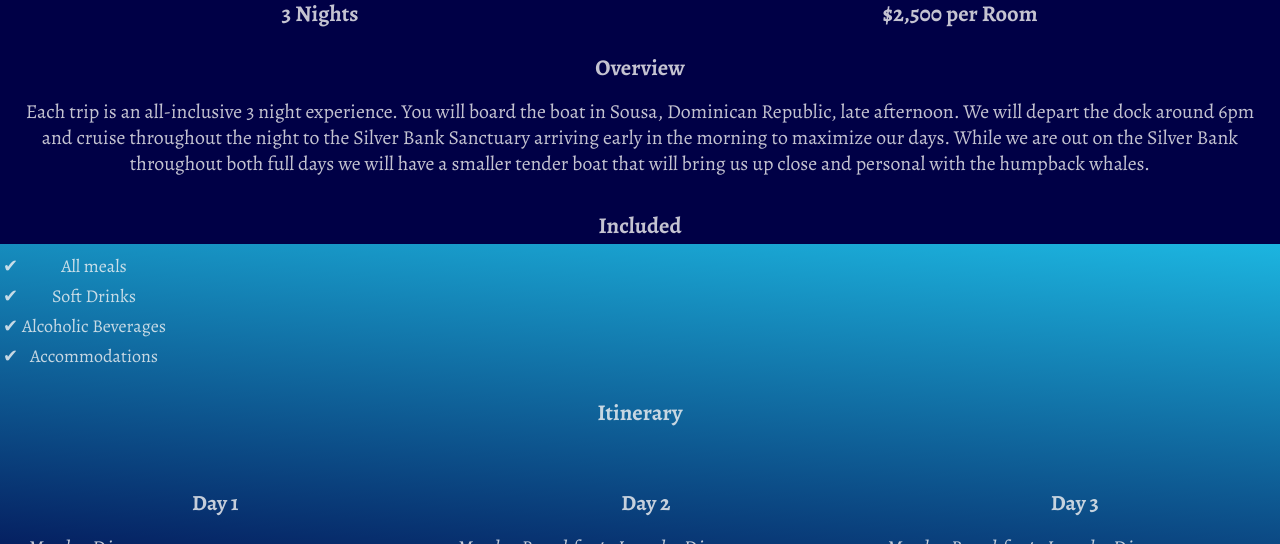
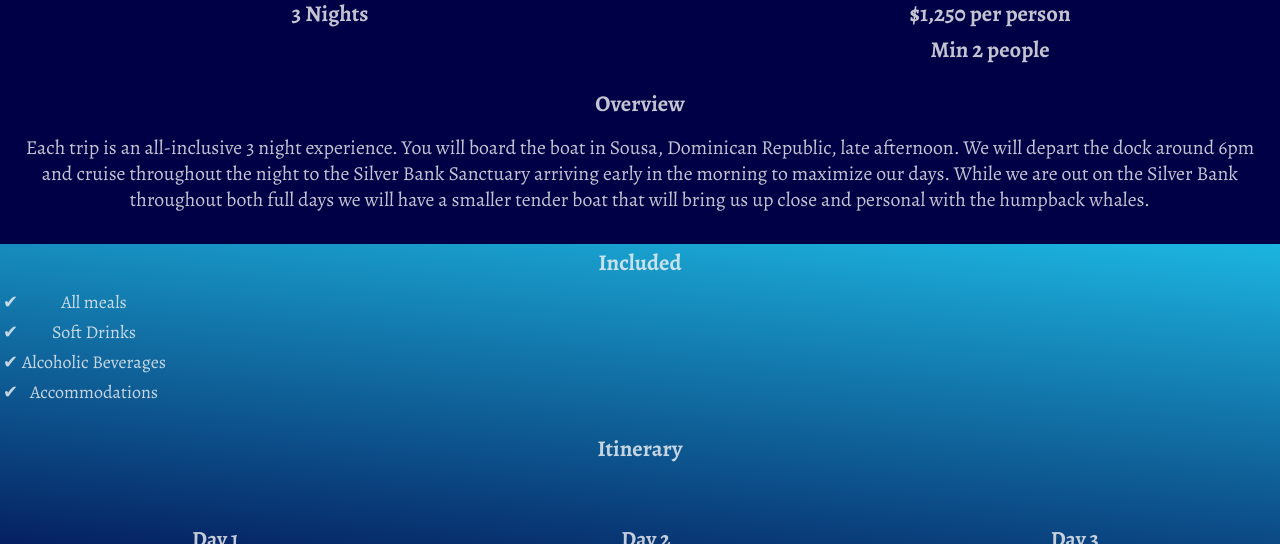
Before and after one commit to Karnes232/whales, a Gatsby site: page /package in a window 1280 px wide. Shown: the part 556-1100 px from the top of the page. Built offline with nearby package versions, Linux system fonts and the light colour scheme; Gatsby itself is replaced by a stand-in of ours.

Commit message:
price change

```diff
--- a/src/pages/boat.js
+++ b/src/pages/boat.js
@@ -49,6 +49,7 @@ function boat() {
           <p>Blue Sky offers guests a spacious open layout, with a/c for each of the 4 guest rooms. Accommodations include 2 cabins with queen beds, and 2 cabins with double and single berth. </p>
         </Grid>
       </Grid>
+      <div className="spaceFiller"></div>
       </div>
     </Layout>
     </>
--- a/src/pages/package.js
+++ b/src/pages/package.js
@@ -21,8 +21,14 @@ function trip() {
                         <h4><b>Dominican Republic</b></h4>
                     </Grid>
                     <Grid item xs={12} className='daysPrice'>
-                        <h6>3 Nights</h6>
-                        <h6>$2,500 per Room</h6>
+                        <div className='innerPrice'>
+                            <h6>3 Nights</h6>
+                        </div>
+                        <div className='innerPrice'>
+                            <h6>$1,250 per person</h6>
+                            <h6>Min 2 people</h6>
+                        </div>
+
                     </Grid>
                     <Grid item xs={12} className='overview'>
                         <h6>Overview</h6>
--- a/src/styles/package.css
+++ b/src/styles/package.css
@@ -17,7 +17,7 @@ h4 {
 }
 
 .daysPrice h6 {
-    margin: 10px 30px;
+    margin: 10px 10px;
     font-size: 1.25rem;
     width: 50vw;
     text-align: center;
```
